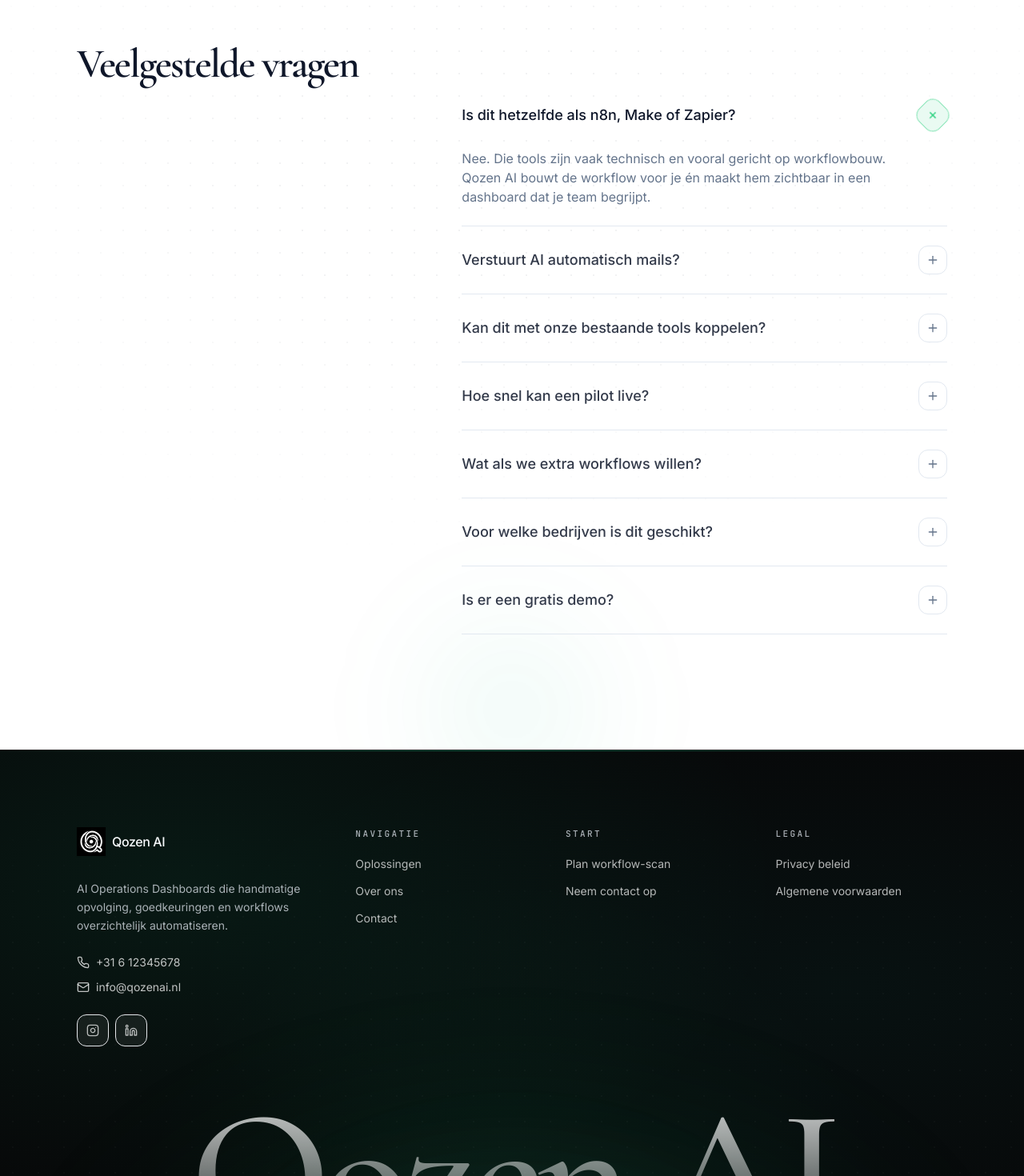
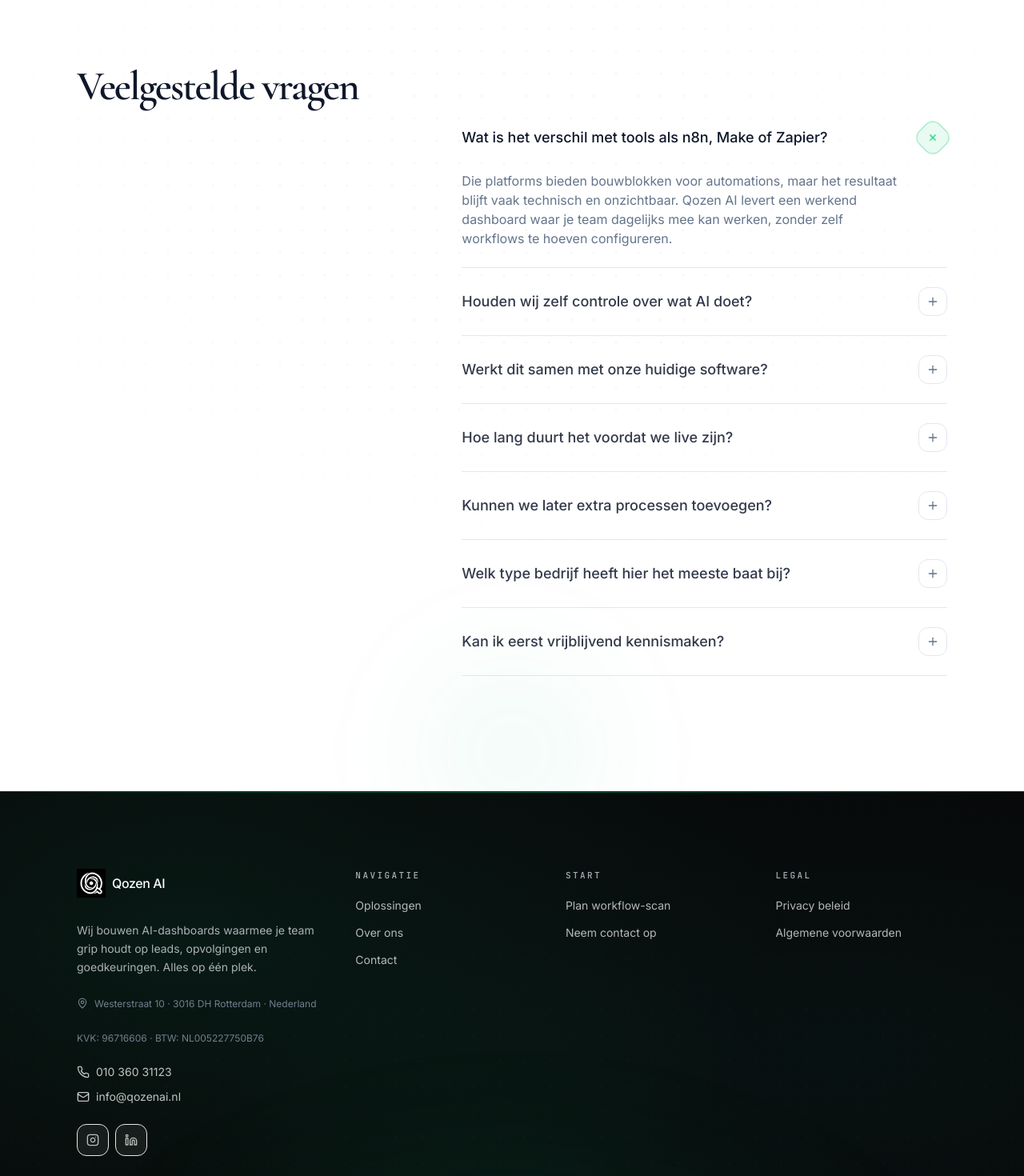
Before and after one commit to Consultium-AI/flowgen-ai, a Next.js app: page /contact in a window 1280 px wide. Shown: the part 1140-2610 px from the top of the page at 80% size. Built offline with nearby package versions, Linux system fonts and the light colour scheme.

Commit message:
content: bedrijfsgegevens Rotterdam, tel, KVK, BTW
Co-authored-by: Cursor <cursoragent@cursor.com>

```diff
--- a/components/layout/Footer.tsx
+++ b/components/layout/Footer.tsx
@@ -1,5 +1,5 @@
 import Link from "next/link";
-import { Mail, Phone, Instagram, Linkedin } from "lucide-react";
+import { Mail, Phone, Instagram, Linkedin, MapPin } from "lucide-react";
 import { Logo } from "@/components/ui/Logo";
 import { FOOTER_LINKS, SITE } from "@/lib/content";
 
@@ -73,8 +73,21 @@ export function Footer() {
               markClassName="bg-black p-0.5 shadow-sm ring-white/25"
             />
             <p className="text-sm leading-relaxed text-muted">
-              AI Operations Dashboards die handmatige opvolging, goedkeuringen
-              en workflows overzichtelijk automatiseren.
+              Wij bouwen AI-dashboards waarmee je team grip houdt op leads,
+              opvolgingen en goedkeuringen. Alles op één plek.
+            </p>
+            <p className="text-xs leading-relaxed text-muted-soft">
+              <span className="inline-flex items-start gap-2">
+                <MapPin className="mt-0.5 h-3.5 w-3.5 shrink-0 text-muted-soft" aria-hidden />
+                <span>
+                  {[SITE.address[0], SITE.address[1], SITE.address[2]].join(
+                    " · ",
+                  )}
+                </span>
+              </span>
+            </p>
+            <p className="text-xs text-muted-soft">
+              KVK: {SITE.kvk} · BTW: {SITE.btw}
             </p>
             <div className="space-y-2 text-sm">
               <a
@@ -128,7 +141,8 @@ export function Footer() {
 
         <div className="flex flex-col items-center justify-between gap-4 border-t border-border pt-6 sm:flex-row">
           <p className="font-mono text-[11px] uppercase tracking-[0.18em] text-muted-soft">
-            © {new Date().getFullYear()} Qozen AI · Alle rechten voorbehouden
+            © {new Date().getFullYear()} Qozen AI · KVK {SITE.kvk} · BTW{" "}
+            {SITE.btw} · Alle rechten voorbehouden
           </p>
           <p className="font-mono text-[11px] uppercase tracking-[0.18em] text-muted-soft">
             Gebouwd met passie in Nederland
--- a/lib/content.ts
+++ b/lib/content.ts
@@ -2,8 +2,11 @@ export const SITE = {
   name: "Qozen AI",
   domain: "qozenai.nl",
   email: "info@qozenai.nl",
-  phone: "+31 6 12345678",
-  phoneHref: "tel:+31612345678",
+  phone: "010 360 31123",
+  phoneHref: "tel:+311036031123",
+  kvk: "96716606",
+  btw: "NL005227750B76",
+  address: ["Westerstraat 10", "3016 DH Rotterdam", "Nederland"] as const,
   cal: {
     strategy: "/contact",
     lead: "/contact",
@@ -211,7 +214,7 @@ export const DIENSTEN = {
 
 export const HOW_IT_WORKS = {
   eyebrow: "Werkwijze",
-  title: "Van handmatig proces naar werkend AI-dashboard",
+  title: "Zo ontstaat jouw AI-dashboard in 5 stappen",
   steps: [
     {
       id: "01",
@@ -361,41 +364,41 @@ export const FAQ = {
   title: "Veelgestelde vragen",
   items: [
     {
-      q: "Is dit hetzelfde als n8n, Make of Zapier?",
-      a: "Nee. Die tools zijn vaak technisch en vooral gericht op workflowbouw. Qozen AI bouwt de workflow voor je \u00e9n maakt hem zichtbaar in een dashboard dat je team begrijpt.",
+      q: "Wat is het verschil met tools als n8n, Make of Zapier?",
+      a: "Die platforms bieden bouwblokken voor automations, maar het resultaat blijft vaak technisch en onzichtbaar. Qozen AI levert een werkend dashboard waar je team dagelijks mee kan werken, zonder zelf workflows te hoeven configureren.",
     },
     {
-      q: "Verstuurt AI automatisch mails?",
-      a: "Alleen als je dat wilt. Standaard werken we met een approval inbox: AI maakt een concept, jouw team keurt goed.",
+      q: "Houden wij zelf controle over wat AI doet?",
+      a: "Absoluut. Standaard zetten we een approval inbox in: AI bereidt acties voor, maar niets wordt verzonden zonder goedkeuring van je team.",
     },
     {
-      q: "Kan dit met onze bestaande tools koppelen?",
-      a: "Soms wel. Simpele koppelingen kunnen vaak snel. Complexe CRM-, ATS-, WhatsApp- of API-integraties worden apart gescoord en geprijsd.",
+      q: "Werkt dit samen met onze huidige software?",
+      a: "In veel gevallen wel. Eenvoudige koppelingen regelen we snel. Voor complexere integraties met CRM, ATS, WhatsApp of externe API\u2019s maken we een apart voorstel.",
     },
     {
-      q: "Hoe snel kan een pilot live?",
-      a: "Een simpele pilot kan vaak binnen 1\u20132 weken live, nadat alle input en toegang is aangeleverd.",
+      q: "Hoe lang duurt het voordat we live zijn?",
+      a: "De meeste pilots zijn binnen 1 \u00e0 2 weken operationeel, zodra we alle benodigde input en toegang hebben ontvangen.",
     },
     {
-      q: "Wat als we extra workflows willen?",
-      a: "Extra workflows kunnen worden toegevoegd vanaf \u20ac199/maand, afhankelijk van complexiteit.",
+      q: "Kunnen we later extra processen toevoegen?",
+      a: "Zeker. Na de eerste workflow kun je uitbreiden met extra modules vanaf \u20ac199/maand, afhankelijk van de complexiteit.",
     },
     {
-      q: "Voor welke bedrijven is dit geschikt?",
-      a: "Vooral voor bedrijven die veel handmatige opvolging, leads, kandidaten, rapportages of terugkerende communicatie verwerken.",
+      q: "Welk type bedrijf heeft hier het meeste baat bij?",
+      a: "Bedrijven met terugkerende opvolgprocessen: denk aan leadbeheer, kandidaatopvolging, rapportages of klantcommunicatie die nu nog handmatig verloopt.",
     },
     {
-      q: "Is er een gratis demo?",
-      a: "Ja. We kunnen een korte demo geven en samen kijken of \u00e9\u00e9n workflow geschikt is voor een pilot.",
+      q: "Kan ik eerst vrijblijvend kennismaken?",
+      a: "Ja, plan een gratis workflow-scan. We bekijken samen \u00e9\u00e9n concreet proces en schatten in of een dashboard-pilot zinvol is.",
     },
   ],
 };
 
 export const BOTTOM_CTA = {
   title:
-    "Wil je \u00e9\u00e9n handmatig proces automatiseren zonder controle te verliezen?",
+    "Klaar om je eerste proces te automatiseren met volledig overzicht?",
   description:
-    "Plan een korte workflow-scan. We kijken samen welk proces het meeste tijd kost en of het geschikt is voor een eerste AI-dashboard pilot.",
+    "Boek een gratis workflow-scan en ontdek welk proces het snelst resultaat oplevert als AI-dashboard pilot.",
   primaryCta: { label: "Plan workflow-scan", href: "/contact" },
   secondaryCta: { label: "Bekijk demo", href: "/#case-study" },
 };
@@ -474,49 +477,49 @@ export const USE_CASES = {
   ],
   compare: {
     eyebrow: "Het verschil",
-    title: "Handmatig vs. AI Operations Dashboard",
+    title: "Zonder dashboard vs. met Qozen AI",
     manual: {
-      title: "Handmatig proces",
+      title: "Zonder dashboard",
       items: [
-        "Leads verspreid over mail, formulieren en berichten",
-        "Follow-ups handmatig bijhouden in Excel of Sheets",
-        "Geen overzicht welke mails zijn verstuurd",
-        "Workflows onzichtbaar in technische tools",
-        "Geen controle over wat AI verstuurt",
+        "Informatie verspreid over meerdere tools en inboxen",
+        "Opvolging bijhouden via spreadsheets of geheugen",
+        "Onduidelijk welke acties al zijn uitgevoerd",
+        "Automations draaien onzichtbaar op de achtergrond",
+        "Geen goedkeuringsproces voor AI-gegenereerde berichten",
       ],
     },
     ours: {
-      title: "Met Qozen AI",
+      title: "Met Qozen AI dashboard",
       items: [
-        "Alle leads centraal in \u00e9\u00e9n dashboard",
-        "Follow-ups automatisch klaargezet",
-        "AI-conceptmails met approval voor verzending",
-        "Workflows zichtbaar en beheerbaar",
-        "Volledige controle via approval inbox",
+        "Alles gecentraliseerd in \u00e9\u00e9n overzichtelijk dashboard",
+        "Opvolgmomenten automatisch ingepland en zichtbaar",
+        "AI-concepten controleerbaar via approval inbox",
+        "Elke workflow transparant en beheersbaar",
+        "Je team beslist, AI bereidt voor",
       ],
     },
   },
   finalCta: {
-    title: "Klaar om overzicht te cre\u00ebren?",
-    button: { label: "Plan een gratis workflow-scan", href: "/contact" },
+    title: "Benieuwd wat dit voor jouw bedrijf betekent?",
+    button: { label: "Boek een gratis workflow-scan", href: "/contact" },
   },
 };
 
 export const ABOUT = {
   hero: {
     eyebrow: "Over Qozen AI",
-    title: "Wie we zijn en wat we bouwen",
+    title: "Ons verhaal en onze aanpak",
   },
   mission: [
-    "Wij geloven dat automatisering pas waardevol is wanneer je team het ook daadwerkelijk kan volgen en beheren.",
-    "Veel bedrijven investeren in AI en automation, maar verliezen overzicht zodra processen onzichtbaar draaien. Welke lead is opgevolgd? Welke mail is verstuurd? Welke workflow is mislukt?",
-    "Qozen AI lost dit op door AI-workflows te koppelen aan overzichtelijke dashboards. Zo behoudt je team controle, overzicht en vertrouwen in de automatiseringen die voor hen werken.",
-    "We bouwen geen vage AI-beloften. We bouwen concrete dashboards waarin je ziet wat er gebeurt, wat aandacht nodig heeft en wat automatisch loopt.",
-    "Onze eerste demo is gebouwd vanuit de operationele behoefte van Consultium AI. Die ervaring gebruiken we nu om pilots te bouwen voor geselecteerde bedrijven.",
+    "Automatisering heeft alleen waarde als je team er dagelijks mee kan werken. Niet als het onzichtbaar op de achtergrond draait.",
+    "Te vaak zien we hetzelfde patroon: bedrijven zetten AI in, maar raken het overzicht kwijt. Leads verdwijnen tussen tools, mails worden gemist en niemand weet welke workflow nog actief is.",
+    "Daarom koppelt Qozen AI elke automatisering aan een helder dashboard. Je team ziet in \u00e9\u00e9n oogopslag wat er loopt, wat aandacht vraagt en waar actie nodig is.",
+    "Geen abstracte technologie-beloften, maar werkende systemen. Dashboards waarin elk proces zichtbaar, controleerbaar en schaalbaar is.",
+    "Onze aanpak is ontstaan vanuit de operationele praktijk van Consultium AI. Die hands-on ervaring zetten we nu in om pilots te draaien voor ambitieuze bedrijven.",
   ],
   team: {
     eyebrow: "Team",
-    title: "De visie achter Qozen AI",
+    title: "Het team achter Qozen AI",
     members: [
       {
         name: "Founder",
@@ -530,7 +533,7 @@ export const ABOUT = {
 
 export const CONTACT = {
   eyebrow: "Contact",
-  title: "Plan een workflow-scan",
+  title: "Neem de eerste stap",
   subtitle:
-    "Vertel ons welk proces je wilt automatiseren. We kijken samen of het geschikt is voor een eerste AI-dashboard pilot.",
+    "Beschrijf het proces dat je wilt stroomlijnen. Wij beoordelen of een AI-dashboard pilot de juiste oplossing is en nemen binnen 24 uur contact op.",
 };
```
